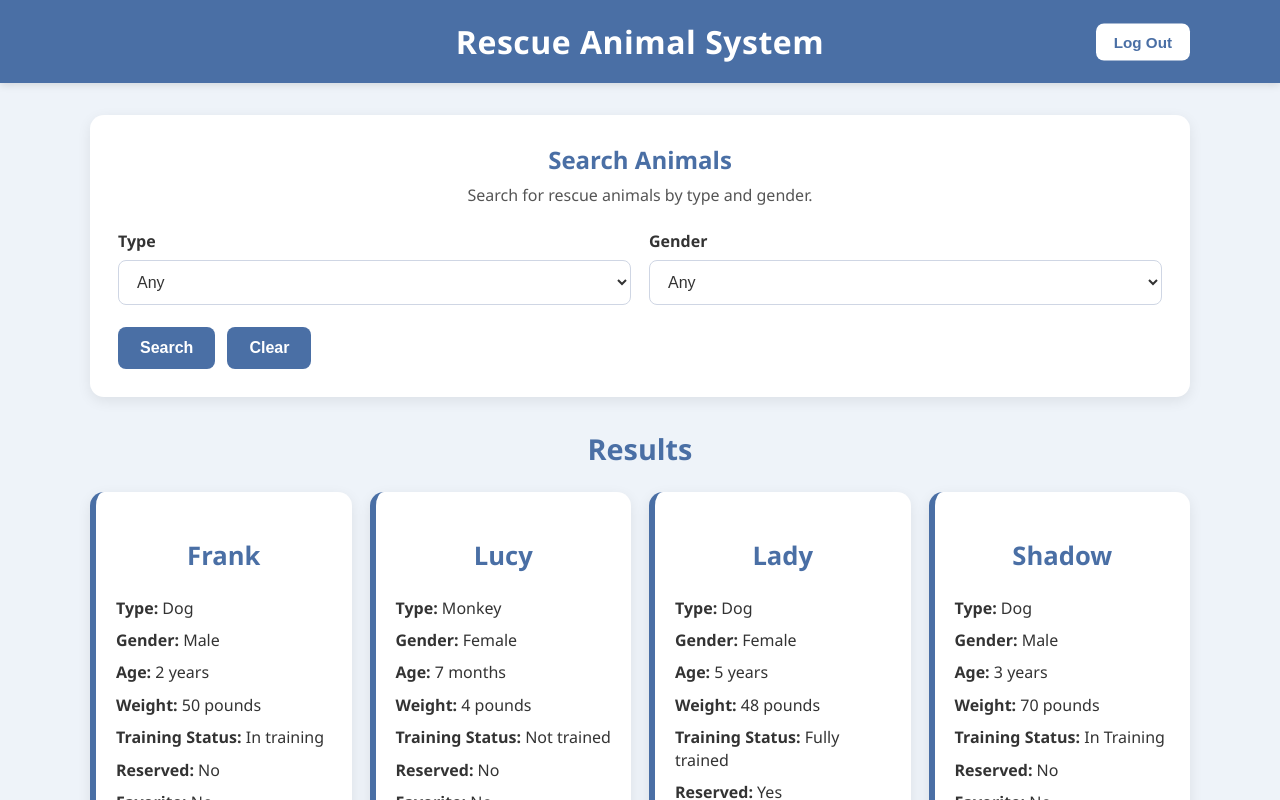
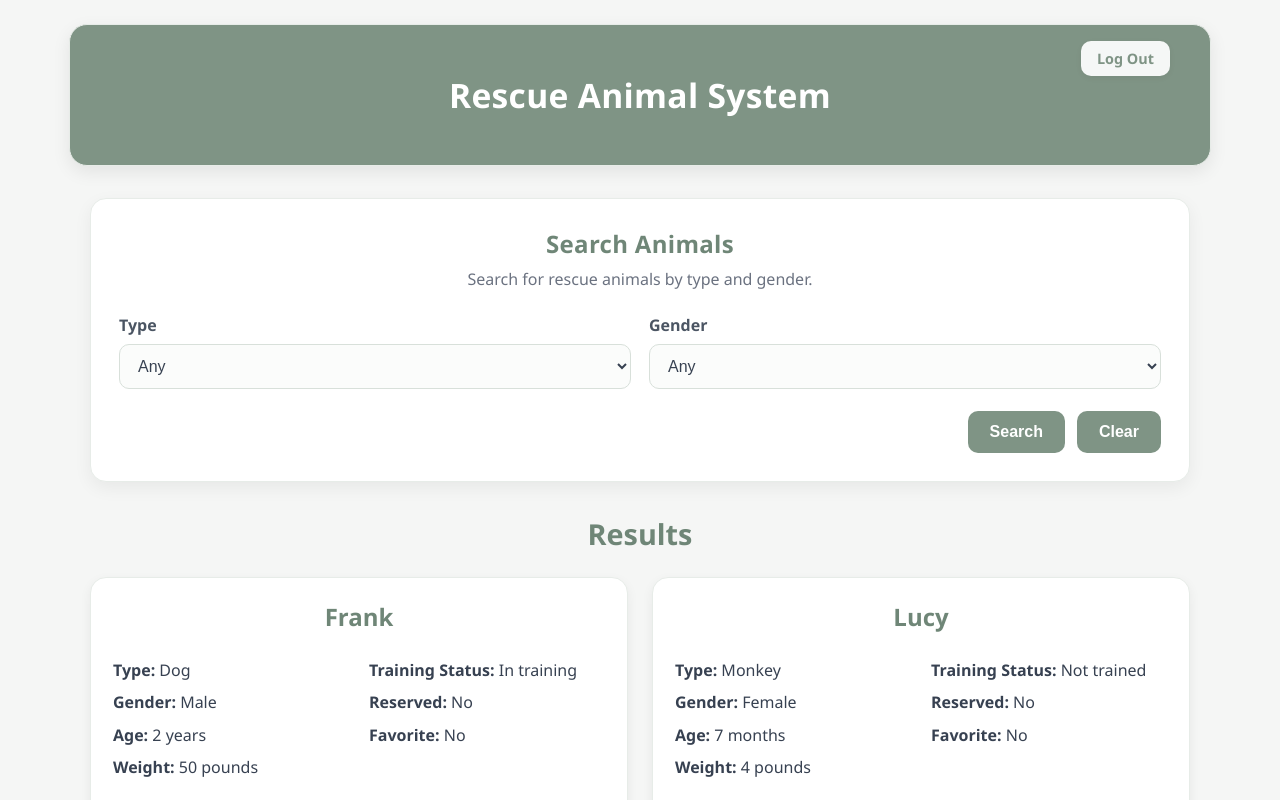
Before and after one commit to SVitiello/CS-499, an Angular app in the folder client/: page /animals in a window 1280 px wide. Both pictures are taken after a click on the button "Search". Shown: the top 800 px of the page. Built offline with nearby package versions, Linux system fonts and the light colour scheme.

Commit message:
updated UI style

```diff
--- a/client/src/app/features/animals/animal-list/animal-list.css
+++ b/client/src/app/features/animals/animal-list/animal-list.css
@@ -1,6 +1,6 @@
 .results-section h3 {
   margin-bottom: 24px;
-  color: #4a6fa5;
+  color: #6f8677;
   text-align: center;
   font-size: 1.6rem;
   font-weight: 700;
@@ -8,7 +8,7 @@
 
 .results-title {
   margin: 32px 0 24px;
-  color: #4a6fa5;
+  color: #6f8677;
   text-align: center;
   font-size: 1.8rem;
   font-weight: 700;
@@ -16,71 +16,84 @@
 
 .results-grid {
   display: grid;
-  grid-template-columns: repeat(auto-fit, minmax(240px, 1fr));
-  gap: 18px;
+  grid-template-columns: repeat(2, minmax(0, 1fr));
+  gap: 24px;
 }
 
 .animal-card {
-  background: white;
-  border-radius: 14px;
-  padding: 20px;
-  box-shadow: 0 4px 14px rgba(0, 0, 0, 0.08);
-  border-left: 6px solid #4a6fa5;
+  background: #ffffff;
+  border-radius: 16px;
+  padding: 22px;
+  box-shadow: 0 4px 12px rgba(0, 0, 0, 0.06);
+  border: 1px solid #e7ece8;
 }
 
-.animal-card h4 {
+.animal-card h3 {
   margin-top: 0;
-  margin-bottom: 14px;
-  color: #4a6fa5;
+  margin-bottom: 16px;
+  color: #6f8677;
   font-size: 1.5rem;
   font-weight: 700;
 }
 
-.animal-card p {
+.card-details {
+  display: grid;
+  grid-template-columns: 1fr 1fr;
+  gap: 20px;
+  margin-bottom: 18px;
+}
+
+.card-column p {
   margin: 10px 0;
-  color: #333;
+  color: #374151;
   line-height: 1.4;
 }
 
 .no-results {
-  background: white;
-  border-radius: 14px;
+  background: #ffffff;
+  border-radius: 16px;
   padding: 20px;
-  box-shadow: 0 4px 14px rgba(0, 0, 0, 0.08);
-  color: #333;
+  box-shadow: 0 4px 12px rgba(0, 0, 0, 0.06);
+  border: 1px solid #e7ece8;
+  color: #374151;
   text-align: center;
 }
 
 .card-button-row {
   display: flex;
-  flex-direction: column;
+  justify-content: flex-end;
   gap: 10px;
   margin-top: 18px;
 }
 
 .card-button-row button {
   border: none;
-  border-radius: 8px;
-  padding: 10px 14px;
-  font-size: 0.95rem;
+  border-radius: 10px;
+  padding: 8px 14px;
+  font-size: 0.9rem;
   font-weight: 600;
   cursor: pointer;
+  width: auto;
+  white-space: nowrap;
+  transition: background-color 0.2s ease, transform 0.2s ease;
 }
 
 .favorite-button {
-  background-color: #4a6fa5;
+  background-color: #7f9485;
   color: white;
 }
 
 .favorite-button:hover {
-  background-color: #3b5c8a;
+  background-color: #6f8677;
+  transform: translateY(-1px);
 }
 
 .reserve-button {
-  background-color: #4a6fa5;
+  background-color: #7f9485;
   color: white;
 }
 
 .reserve-button:hover {
-  background-color: #3b5c8a;
+  background-color: #6f8677;
+  transform: translateY(-1px);
 }
--- a/client/src/app/features/animals/animal-list/animal-list.html
+++ b/client/src/app/features/animals/animal-list/animal-list.html
@@ -5,15 +5,22 @@
     <div class="animal-card" *ngFor="let animal of animals">
       <h3>{{ animal.name }}</h3>
 
+      <div class="card-details">
+        <div class="card-column">
           <p><strong>Type:</strong> {{ animal.animalType }}</p>
           <p><strong>Gender:</strong> {{ animal.gender }}</p>
           <p><strong>Age:</strong> {{ animal.age }}</p>
-      <p><strong>Weight:</strong> {{ animal.weight }} </p>
+          <p><strong>Weight:</strong> {{ animal.weight }}</p>
+        </div>
+
+        <div class="card-column">
           <p><strong>Training Status:</strong> {{ animal.trainingStatus }}</p>
           <p><strong>Reserved:</strong> {{ animal.reserved ? 'Yes' : 'No' }}</p>
           <p><strong>Favorite:</strong> {{ animal.isFavorite ? 'Yes' : 'No' }}</p>
+        </div>
+      </div>
 
-      <div class ="card-button-row">
+      <div class="card-button-row">
         <button class="favorite-button" (click)="favoriteAnimal(animal)">
           {{ animal.isFavorite ? 'Remove Favorite' : 'Add to Favorites' }}
         </button>
--- a/client/src/app/features/animals/animal-search/animal-search.css
+++ b/client/src/app/features/animals/animal-search/animal-search.css
@@ -5,24 +5,27 @@
 }
 
 .search-card {
-  background: white;
-  border-radius: 14px;
+  background: #ffffff;
+  border-radius: 16px;
   padding: 28px;
-  box-shadow: 0 4px 14px rgba(0, 0, 0, 0.08);
+  box-shadow: 0 6px 18px rgba(0, 0, 0, 0.06);
   margin-bottom: 28px;
+  border: 1px solid #e7ece8;
 }
 
 .search-card h2 {
   margin-top: 0;
   margin-bottom: 8px;
-  color: #4a6fa5;
+  color: #6f8677;
   text-align: center;
+  font-weight: 600;
+  letter-spacing: 0.3px;
 }
 
 .search-subtitle {
   margin-top: 0;
   margin-bottom: 24px;
-  color: #555;
+  color: #6b7280;
   text-align: center;
 }
 
@@ -40,54 +43,56 @@
 .form-group label {
   margin-bottom: 8px;
   font-weight: 600;
-  color: #333;
+  color: #4b5563;
 }
 
 .form-group input,
 .form-group select {
   padding: 12px 14px;
-  border: 1px solid #cfd6e4;
-  border-radius: 8px;
+  border: 1px solid #d8e0da;
+  border-radius: 10px;
   font-size: 1rem;
-  background-color: white;
-  color: #333;
+  background-color: #fbfcfb;
+  color: #374151;
+  transition: border-color 0.2s ease, box-shadow 0.2s ease;
 }
 
 .form-group input:focus,
 .form-group select:focus {
   outline: none;
-  border-color: #4a6fa5;
-  box-shadow: 0 0 0 3px rgba(74, 111, 165, 0.12);
+  border-color: #93a697;
+  box-shadow: 0 0 0 3px rgba(147, 166, 151, 0.18);
 }
 
 .button-row {
   margin-top: 22px;
   display: flex;
+  justify-content: flex-end;
   gap: 12px;
 }
 
-/* Search button */
 .button-row button {
-  background-color: #4a6fa5;
+  background-color: #7f9485;
   color: white;
   border: none;
-  border-radius: 8px;
+  border-radius: 10px;
   padding: 12px 22px;
   font-size: 1rem;
   font-weight: 600;
   cursor: pointer;
+  transition: background-color 0.2s ease, transform 0.2s ease;
 }
 
 .button-row button:hover {
-  background-color: #3b5c8a;
+  background-color: #6f8677;
+  transform: translateY(-1px);
 }
 
-/* clear button */
 .clear-button {
-  background-color: #e5e7eb;
-  color: #333;
+  background-color: #edf1ee;
+  color: #4b5563;
 }
 
 .clear-button:hover {
-  background-color: #d1d5db;
+  background-color: #dfe7e1;
 }
--- a/client/src/app/features/auth/login/login.css
+++ b/client/src/app/features/auth/login/login.css
@@ -2,30 +2,32 @@
   min-height: calc(100vh - 88px);
   display: flex;
   justify-content: center;
-  align-items: center;
-  padding: 32px 20px;
+  align-items: flex-start;
+  padding: 48px 20px 32px;
 }
 
 .login-card {
-  background: white;
+  background: #ffffff;
   width: 100%;
   max-width: 420px;
-  border-radius: 14px;
+  border-radius: 16px;
   padding: 32px;
-  box-shadow: 0 4px 14px rgba(0, 0, 0, 0.08);
+  box-shadow: 0 6px 18px rgba(0, 0, 0, 0.06);
+  border: 1px solid #e7ece8;
 }
 
 .login-card h2 {
   margin-top: 0;
   margin-bottom: 8px;
   text-align: center;
-  color: #4a6fa5;
+  color: #6f8677;
   font-size: 2rem;
+  font-weight: 700;
 }
 
 .login-subtitle {
   text-align: center;
-  color: #555;
+  color: #6b7280;
   margin-bottom: 24px;
 }
 
@@ -38,36 +40,40 @@
 .form-group label {
   margin-bottom: 8px;
   font-weight: 600;
-  color: #333;
+  color: #4b5563;
 }
 
 .form-group input {
   padding: 12px 14px;
-  border: 1px solid #cfd6e4;
-  border-radius: 8px;
+  border: 1px solid #d8e0da;
+  border-radius: 10px;
   font-size: 1rem;
-  background-color: white;
-  color: #333;
+  background-color: #fbfcfb;
+  color: #374151;
+  transition: border-color 0.2s ease, box-shadow 0.2s ease;
 }
 
 .form-group input:focus {
   outline: none;
-  border-color: #4a6fa5;
-  box-shadow: 0 0 0 3px rgba(74, 111, 165, 0.12);
+  border-color: #93a697;
+  box-shadow: 0 0 0 3px rgba(147, 166, 151, 0.18);
 }
 
 button {
   width: 100%;
-  background-color: #4a6fa5;
+  background-color: #7f9485;
   color: white;
   border: none;
-  border-radius: 8px;
+  border-radius: 10px;
   padding: 12px 22px;
   font-size: 1rem;
   font-weight: 600;
   cursor: pointer;
+  margin-top: 8px;
+  transition: background-color 0.2s ease, transform 0.2s ease;
 }
 
 button:hover {
-  background-color: #3b5c8a;
+  background-color: #6f8677;
+  transform: translateY(-1px);
 }
--- a/client/src/app/shared/navbar/navbar.css
+++ b/client/src/app/shared/navbar/navbar.css
@@ -1,42 +1,59 @@
 .navbar {
-  background-color: #4a6fa5;
-  color: white;
-  padding: 20px 32px;
-  box-shadow: 0 2px 8px rgba(0, 0, 0, 0.12);
+  max-width: 1100px;
+  margin: 24px auto 28px;
+  padding: 0 20px;
+
+  background: #7f9485;
+  border-radius: 18px;
+  box-shadow: 0 6px 18px rgba(0, 0, 0, 0.08);
+  border: 1px solid #e7ece8;
+
+  min-height: 140px;
+  display: flex;
+  align-items: stretch;
 }
 
-/*Centers content for the nav bar*/
 .navbar-content {
-  max-width: 1100px;
-  margin: 0 auto;
+  width: 100%;
+  display: flex;
+  align-items: center;
+  justify-content: center;
   position: relative;
-  text-align: center;
 }
 
 .navbar h1 {
   margin: 0;
-  font-size: 2rem;
+  color: white;
+  font-size: 2.1rem;
   font-weight: 700;
-  letter-spacing: 0.5px;
+  text-align: center;
+  letter-spacing: 0.3px;
 }
 
-/*positions the logout button to the right without nudging the title off center*/
 .logout-button {
   position: absolute;
-  right: 0;
-  top: 50%;
-  transform: translateY(-50%);
+  top: 16px;
+  right: 20px;
 
-  background-color: white;
-  color: #4a6fa5;
+  background-color: #f5f7f6;
+  color: #7f9485;
+
   border: none;
-  border-radius: 8px;
-  padding: 10px 18px;
-  font-size: 0.95rem;
+  border-radius: 10px;
+
+  padding: 8px 16px;
+
+  font-size: 0.9rem;
   font-weight: 600;
+  font-family: inherit;
+
   cursor: pointer;
+
+  box-shadow: 0 2px 6px rgba(0, 0, 0, 0.05);
+  transition: all 0.2s ease;
 }
 
 .logout-button:hover {
-  background-color: #eef3f9;
+  background-color: #e7ece8;
+  transform: translateY(-1px);
 }
--- a/client/src/styles.css
+++ b/client/src/styles.css
@@ -3,6 +3,6 @@
 body {
   margin: 0;
   font-family: 'Segoe UI', Tahoma, Geneva, Verdana, sans-serif;
-  background-color: #eef3f9;
+  background-color: #f5f6f5;
   color: #222;
 }
```
Also changed, not shown: client/src/app/shared/navbar/navbar.html (+9 -5 lines). Lines whose indentation alone changed are shown as unchanged.
